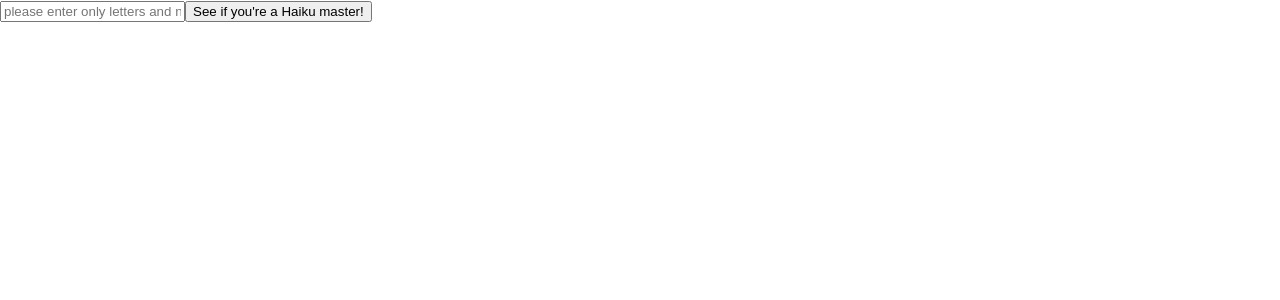
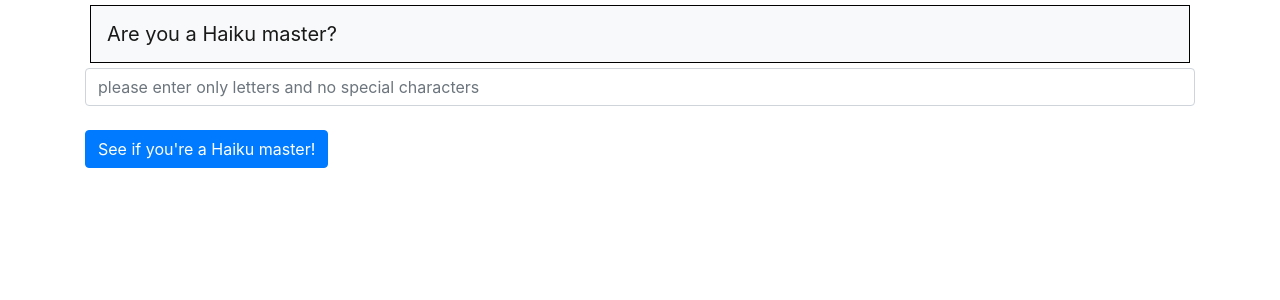
Before and after one commit to NoelKirkland/haiku-checker-react, a React (Create React App) app: page / in a window 1280 px wide. Shown: the top 300 px of the page. Built offline with nearby package versions, Linux system fonts and the light colour scheme.

Commit message:
create Header component. Add styled-components, bootstrap, and react-bootstrap

```diff
--- a/package.json
+++ b/package.json
@@ -6,9 +6,12 @@
     "@testing-library/jest-dom": "^4.2.4",
     "@testing-library/react": "^9.5.0",
     "@testing-library/user-event": "^7.2.1",
+    "bootstrap": "^4.5.3",
     "react": "^16.13.1",
+    "react-bootstrap": "^1.3.0",
     "react-dom": "^16.13.1",
-    "react-scripts": "3.4.3"
+    "react-scripts": "3.4.3",
+    "styled-components": "^5.2.0"
   },
   "scripts": {
     "start": "react-scripts start",
--- a/src/components/App.js
+++ b/src/components/App.js
@@ -1,10 +1,12 @@
 import React from 'react';
 import HaikuChecker from './HaikuChecker';
+import Header from './Header';
 import './../App.css';
 
 function App() {
   return (
     <React.Fragment>
+      <Header />
       <HaikuChecker />
     </React.Fragment>
   );
--- a/src/components/HaikuChecker.js
+++ b/src/components/HaikuChecker.js
@@ -1,5 +1,6 @@
 import React, { useState, useEffect } from 'react';
 import haikuChecker from '../functions/haiku-checker';
+import { Form, Button, Container } from 'react-bootstrap';
 
 function HaikuChecker(){
   const [numberOfSyllables, setNumberOfSyllables] = useState(0);
@@ -28,14 +29,18 @@ function HaikuChecker(){
 
   return(
     <React.Fragment>
-      <form onSubmit={handleHaikuCheckerFormSubmission}>
-        <input
-          type='string'
-          name='haiku'
-          placeholder='please enter only letters and no special characters'/>
-          <button type='submit'>See if you're a Haiku master!</button>
-      </form>
-      <h1>{result}</h1>
+      <Container>
+        <Form onSubmit={handleHaikuCheckerFormSubmission}>
+          <Form.Group>
+            <Form.Control
+              type='string'
+              name='haiku'
+              placeholder='please enter only letters and no special characters'/><br/>
+              <Button type='submit'>See if you're a Haiku master!</Button>
+          </Form.Group>
+        </Form>
+        <h1>{result}</h1>
+      </Container>
     </React.Fragment>
   )
 }
--- /dev/null
+++ b/src/components/Header.js
@@ -0,0 +1,23 @@
+import React from 'react';
+import 'bootstrap/dist/css/bootstrap.min.css';
+import styled from 'styled-components';
+import { Navbar, Container } from 'react-bootstrap';
+
+const Border = styled.div`
+border: 1px solid #000000;
+margin: 5px
+`;
+
+function Header(){
+  return(
+    <Container>
+      <Border>
+        <Navbar bg="light">
+          <Navbar.Brand>Are you a Haiku master?</Navbar.Brand>
+        </Navbar>
+      </Border>
+    </Container>
+  )
+}
+
+export default Header;
```
Also changed, not shown: 1 other file (tests, documents, lock files or other folders).
